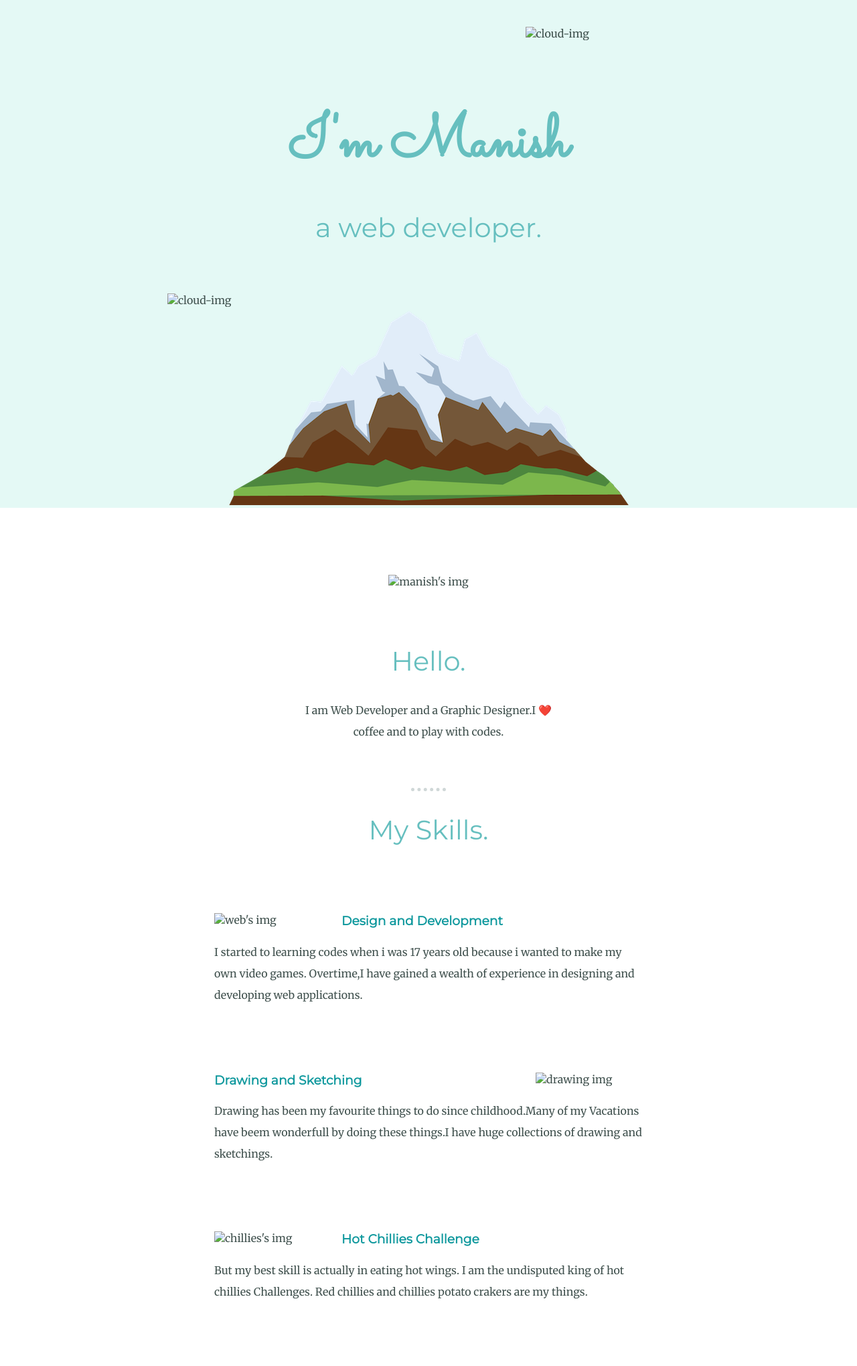
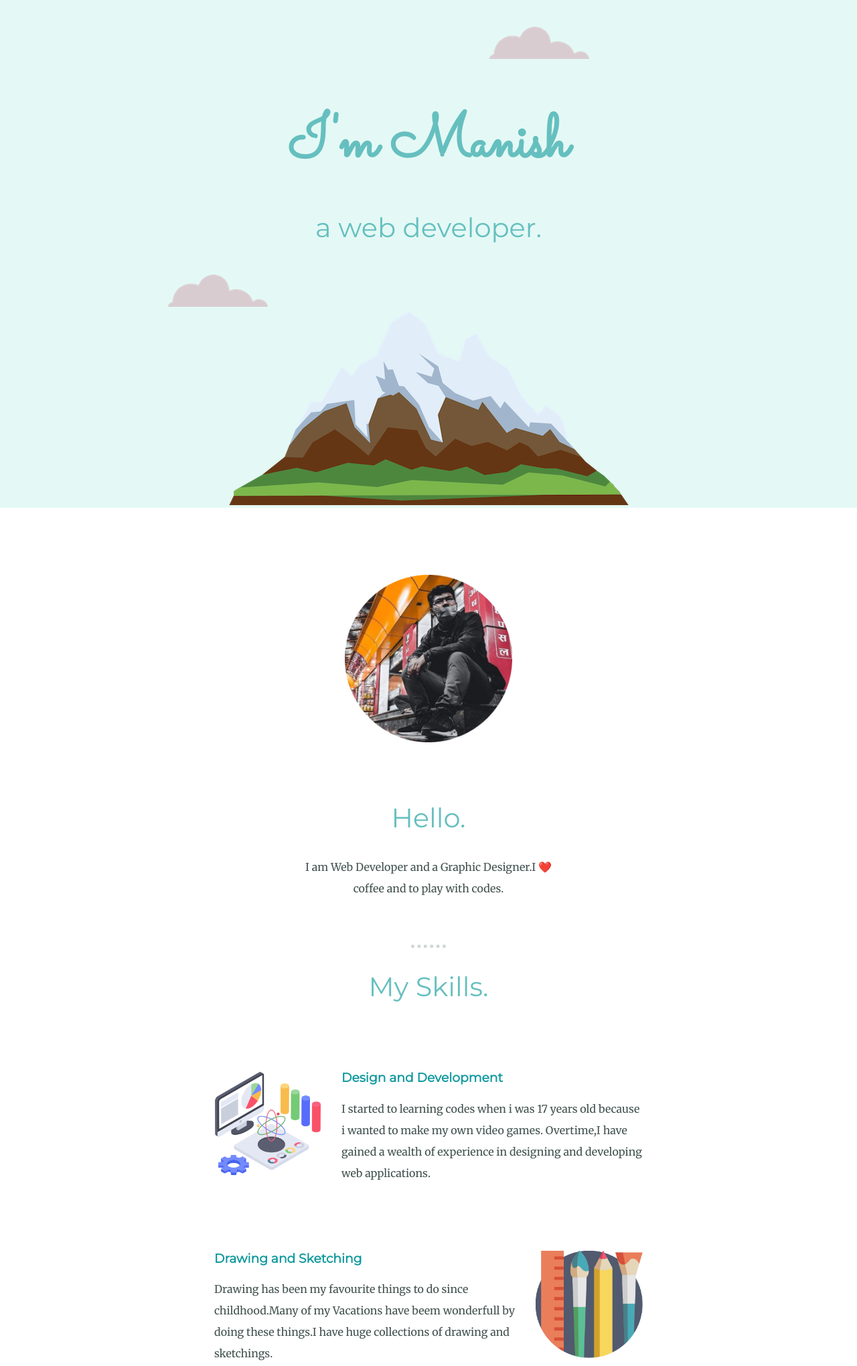
Before and after one commit to manishh101/Web, a plain HTML site: page index.html in a window 1280 px wide. Shown: the top 2039 px of the page at 67% size. Drawn offline with Linux system fonts and the light colour scheme; files that its build step writes are made by us from their sources; files whose address does not match are found by name.

Commit message:
Update index.html

```diff
--- a/index.html
+++ b/index.html
@@ -5,7 +5,7 @@
     <meta http-equiv="X-UA-Compatible" content="IE=edge">
     <meta name="viewport" content="width=device-width, initial-scale=1.0">
     <title>Manish Rajabnshi</title>
-    <link rel="stylesheet" href="css/styles.css">
+    <link rel="stylesheet" href="styles.css">
     <link rel="shortcut icon" href="favicon.ico?v=2" type="image/x-icon">
     <link rel="preconnect" href="https://fonts.googleapis.com">
     <link rel="preconnect" href="https://fonts.gstatic.com" crossorigin>
@@ -13,15 +13,15 @@
 </head>
 <body>
 <div class="top-container">
-    <img class="cloud-top" src="images/cloud.png" alt="cloud-img">
+    <img class="cloud-top" src="cloud.png" alt="cloud-img">
     <h1>I'm Manish</h1>
     <h2>a web developer.</h2>
-  <img class="cloud-middle" src="images/cloud.png" alt="cloud-img">
+  <img class="cloud-middle" src="cloud.png" alt="cloud-img">
   <img src="images/mountain.png" alt="mountain-img">
 </div>
 <div class="middle-container">
   <div class="profile">
-    <img class="my-photo" src="images/manish.png" alt="manish's img">
+    <img class="my-photo" src="manish.png" alt="manish's img">
     <h2>Hello.</h2>
     <p class="intro">I am Web Developer and a Graphic Designer.I ❤️ coffee and to play with codes.</p>
   </div>
@@ -30,17 +30,17 @@
   <div class="skills">
     <h2>My Skills.</h2>
     <div class="skill-row">
-      <img class="photo-1" src="images/data-science.png" alt="web's img">
+      <img class="photo-1" src="data-science.png" alt="web's img">
       <h3>Design and Development</h3>
       <p >I started to learning codes when i was 17 years old because i wanted to make my own video games. Overtime,I have gained a wealth of experience in designing and developing web applications.</p>
     </div>
     <div class="skill-row">
-      <img class="photo-2" src="images/drawing.png" alt="drawing img">
+      <img class="photo-2" src="drawing.png" alt="drawing img">
       <h3>Drawing and Sketching</h3>
       <p >Drawing has been my favourite things to do since childhood.Many of my Vacations have beem wonderfull by doing these things.I have huge collections of drawing and sketchings.</p>
     </div>
     <div class="skill-row">
-      <img class="photo-3" src="images/chillies.png" alt="chillies's img">
+      <img class="photo-3" src="chillies.png" alt="chillies's img">
       <h3>Hot Chillies Challenge</h3>
       <p>But my best skill is actually in eating hot wings. I am the undisputed king of hot chillies Challenges. Red chillies and chillies potato crakers are my things.</p>
     </div>
```
